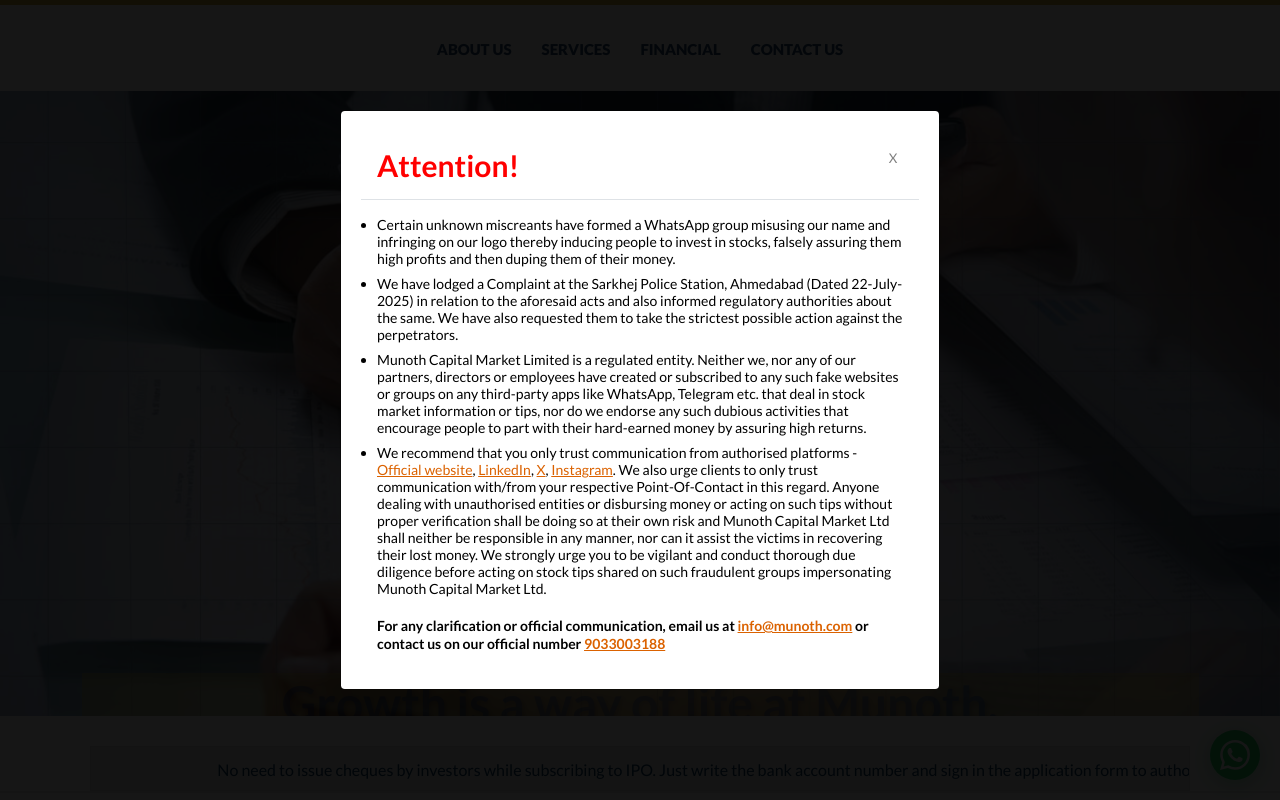
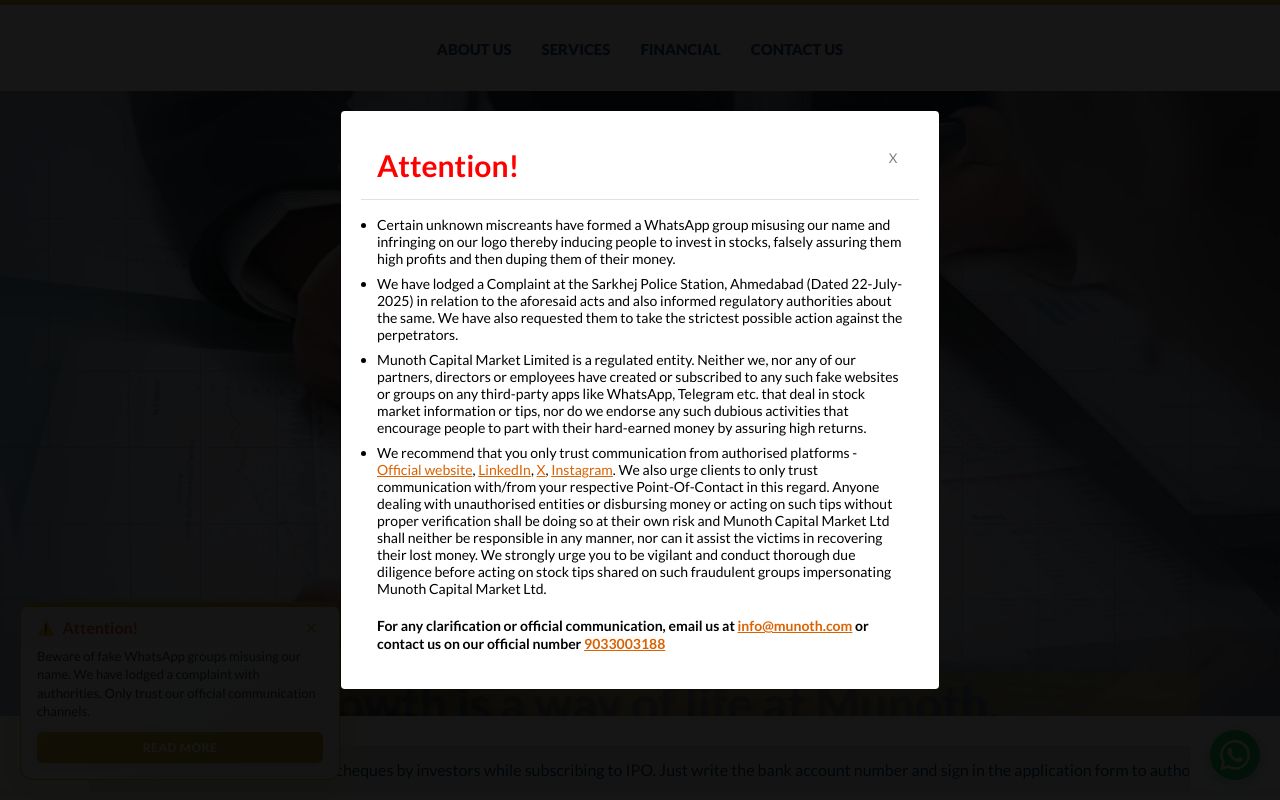
Before and after one commit to webtesting22/munoth, a React (Vite) app: page / in a window 1280 px wide. Shown: the top 800 px of the page. Built offline with nearby package versions, Linux system fonts and the light colour scheme.

Commit message:
updated content

```diff
--- a/src/App.jsx
+++ b/src/App.jsx
@@ -11,6 +11,7 @@ import Modal from './components/Modal'
 import MobileMenu from './components/MobileMenu'
 import NewsTickerComponent from './components/NewsTickerComponent'
 import WhatsAppButton from './components/WhatsAppButton'
+import CompactAttentionNotification from './components/CompactAttentionNotification'
 import './App.css'
 
 function App() {
@@ -18,6 +19,8 @@ function App() {
     derivatives: true,
     attention: true
   })
+
+  const [showCompactNotification, setShowCompactNotification] = useState(true)
 
   // Scroll to top functionality
   useEffect(() => {
@@ -49,6 +52,10 @@ function App() {
     }))
   }
 
+  const handleCloseNotification = () => {
+    setShowCompactNotification(false)
+  }
+
   return (
     <>
       <MobileMenu />
@@ -70,6 +77,12 @@ function App() {
         <WhatsAppButton />
       </div>
 
+      {showCompactNotification && (
+        <CompactAttentionNotification
+          onClose={handleCloseNotification}
+        />
+      )}
+
       {modalsState.derivatives && (
         <Modal
           type="derivatives"
--- /dev/null
+++ b/src/components/CompactAttentionNotification.css
@@ -0,0 +1,243 @@
+.compact-attention-notification {
+  position: fixed !important;
+  bottom: 20px !important;
+  left: 20px !important;
+  width: 320px;
+  max-width: calc(100vw - 40px);
+  background: linear-gradient(135deg, #ffffff 0%, #f8f9fa 100%);
+  border: 1px solid #cfb53b;
+  border-radius: 12px;
+  box-shadow: 0 8px 32px rgba(207, 181, 59, 0.3);
+  z-index: 999 !important;
+  overflow: hidden;
+  animation: slideInLeft 0.5s ease-out;
+  backdrop-filter: blur(10px);
+  transition: all 0.4s ease;
+  max-height: 200px;
+}
+
+.compact-attention-notification.expanded {
+  max-height: 600px;
+}
+
+.compact-attention-notification::before {
+  content: '';
+  position: absolute;
+  top: 0;
+  left: 0;
+  right: 0;
+  height: 4px;
+  background: linear-gradient(90deg, #cfb53b, #b8a532);
+}
+
+.notification-header {
+  display: flex;
+  justify-content: space-between;
+  align-items: center;
+  padding: 12px 16px 8px 16px;
+  background: rgba(207, 181, 59, 0.05);
+}
+
+.notification-title {
+  margin: 0;
+  color: #e74c3c;
+  font-size: 16px;
+  font-weight: 700;
+  display: flex;
+  align-items: center;
+}
+
+.notification-title::before {
+  content: '⚠️';
+  margin-right: 8px;
+  font-size: 14px;
+}
+
+.notification-close-btn {
+  background: none;
+  border: none;
+  color: #cfb53b;
+  font-size: 20px;
+  font-weight: bold;
+  cursor: pointer;
+  padding: 0;
+  width: 24px;
+  height: 24px;
+  display: flex;
+  align-items: center;
+  justify-content: center;
+  border-radius: 50%;
+  transition: all 0.2s ease;
+}
+
+.notification-close-btn:hover {
+  background: rgba(207, 181, 59, 0.1);
+  transform: scale(1.1);
+}
+
+.notification-content {
+  padding: 0 16px 12px 16px;
+}
+
+.notification-content p {
+  margin: 0;
+  color: #2c3e50;
+  font-size: 13px;
+  line-height: 1.4;
+  font-weight: 400;
+}
+
+.expanded-content {
+  max-height: 400px;
+  overflow-y: auto;
+  padding-right: 5px;
+}
+
+.expanded-content p {
+  margin-bottom: 12px;
+  color: #2c3e50;
+  font-size: 12px;
+  line-height: 1.5;
+}
+
+.expanded-content p:last-child {
+  margin-bottom: 0;
+}
+
+.expanded-content a {
+  /* color: #cfb53b; */
+  text-decoration: none;
+  font-weight: 500;
+}
+
+.expanded-content a:hover {
+  text-decoration: underline;
+}
+
+.notification-actions {
+  padding: 0 16px 16px 16px;
+}
+
+.expand-btn {
+  background: linear-gradient(135deg, #cfb53b 0%, #b8a532 100%);
+  color: white;
+  border: none;
+  padding: 8px 16px;
+  border-radius: 6px;
+  font-size: 12px;
+  font-weight: 600;
+  cursor: pointer;
+  transition: all 0.3s ease;
+  text-transform: uppercase;
+  letter-spacing: 0.5px;
+  box-shadow: 0 2px 8px rgba(207, 181, 59, 0.3);
+  width: 100%;
+}
+
+.expand-btn:hover {
+  transform: translateY(-1px);
+  box-shadow: 0 4px 12px rgba(207, 181, 59, 0.4);
+  background: linear-gradient(135deg, #b8a532 0%, #a6932b 100%);
+}
+
+.expand-btn:active {
+  transform: translateY(0);
+}
+
+.notification-pulse {
+  position: absolute;
+  top: -2px;
+  left: -2px;
+  right: -2px;
+  bottom: -2px;
+  border: 2px solid rgba(207, 181, 59, 0.6);
+  border-radius: 14px;
+  animation: pulse 2s infinite;
+  pointer-events: none;
+}
+
+@keyframes slideInLeft {
+  from {
+    transform: translateX(-100%);
+    opacity: 0;
+  }
+  to {
+    transform: translateX(0);
+    opacity: 1;
+  }
+}
+
+@keyframes pulse {
+  0% {
+    opacity: 1;
+    transform: scale(1);
+  }
+  50% {
+    opacity: 0.7;
+    transform: scale(1.02);
+  }
+  100% {
+    opacity: 1;
+    transform: scale(1);
+  }
+}
+
+/* Mobile responsiveness */
+@media (max-width: 768px) {
+  .compact-attention-notification {
+    bottom: 15px !important;
+    left: 15px !important;
+    width: 280px;
+    max-width: calc(100vw - 30px);
+  }
+
+  .compact-attention-notification.expanded {
+    max-height: 500px;
+  }
+
+  .notification-title {
+    font-size: 14px;
+  }
+
+  .notification-content p {
+    font-size: 12px;
+  }
+
+  .expand-btn {
+    font-size: 11px;
+    padding: 6px 12px;
+  }
+}
+
+@media (max-width: 480px) {
+  .compact-attention-notification {
+    bottom: 10px !important;
+    left: 10px !important;
+    width: 260px;
+    max-width: calc(100vw - 20px);
+  }
+
+  .compact-attention-notification.expanded {
+    max-height: 450px;
+  }
+
+  .notification-header {
+    padding: 10px 12px 6px 12px;
+  }
+
+  .notification-content {
+    padding: 0 12px 10px 12px;
+  }
+
+  .notification-actions {
+    padding: 0 12px 12px 12px;
+  }
+
+  .notification-title {
+    font-size: 13px;
+  }
+
+  .notification-content p {
+    font-size: 11px;
+  }
+}
--- /dev/null
+++ b/src/components/CompactAttentionNotification.jsx
@@ -0,0 +1,82 @@
+import React, { useState, useEffect } from 'react';
+import './CompactAttentionNotification.css';
+
+const CompactAttentionNotification = ({ onClose }) => {
+  const [isVisible, setIsVisible] = useState(false);
+  const [isExpanded, setIsExpanded] = useState(false);
+
+  useEffect(() => {
+    // Show notification 5 seconds after component mounts
+    const timer = setTimeout(() => {
+      setIsVisible(true);
+    }, 5000);
+
+    return () => clearTimeout(timer);
+  }, []);
+
+  const handleClose = () => {
+    setIsVisible(false);
+    if (onClose) onClose();
+  };
+
+  const handleExpand = () => {
+    setIsExpanded(!isExpanded);
+  };
+
+  if (!isVisible) return null;
+
+  return (
+    <div className={`compact-attention-notification ${isExpanded ? 'expanded' : ''}`}>
+      <div className="notification-header">
+        <h4 className="notification-title">Attention!</h4>
+        <button
+          className="notification-close-btn"
+          onClick={handleClose}
+          aria-label="Close notification"
+        >
+          ×
+        </button>
+      </div>
+
+      <div className="notification-content">
+        {!isExpanded ? (
+          <p>
+            Beware of fake WhatsApp groups misusing our name. We have lodged a complaint with authorities.
+            Only trust our official communication channels.
+          </p>
+        ) : (
+          <div className="expanded-content">
+            <p>
+              Certain unknown miscreants have formed a WhatsApp group misusing our name and infringing on our logo thereby inducing people to invest in stocks, falsely assuring them high profits and then duping them of their money.
+            </p>
+            <p>
+              We have lodged a Complaint at the Sarkhej Police Station, Ahmedabad (Dated 22-July-2025) in relation to the aforesaid acts and also informed regulatory authorities about the same.
+            </p>
+            <p>
+              Munoth Capital Market Limited is a regulated entity. Neither we, nor any of our partners, directors or employees have created or subscribed to any such fake websites or groups.
+            </p>
+            <p>
+              We recommend that you only trust communication from authorised platforms - <a href="http://www.munoth.com/" target="_blank" rel="noopener noreferrer">Official website</a>, <a href="https://www.linkedin.com/company/munoth/" target="_blank" rel="noopener noreferrer">LinkedIn</a>, <a href="https://x.com/MunothCapital" target="_blank" rel="noopener noreferrer">X</a>, <a href="https://www.instagram.com/munoth.capital/" target="_blank" rel="noopener noreferrer">Instagram</a>.
+            </p>
+            <p style={{marginBottom:"0px", fontWeight: "bold"}}>
+              For any clarification or official communication, email us at <a href="mailto:info@munoth.com">info@munoth.com</a> or contact us on our official number <a href="tel:9033003188">9033003188</a>
+            </p>
+          </div>
+        )}
+      </div>
+
+      <div className="notification-actions">
+        <button
+          className="expand-btn"
+          onClick={handleExpand}
+        >
+          {isExpanded ? 'Show Less' : 'Read More'}
+        </button>
+      </div>
+
+      <div className="notification-pulse"></div>
+    </div>
+  );
+};
+
+export default CompactAttentionNotification;
```
Also changed, not shown: src/components/Services.jsx (+4 -4 lines).
